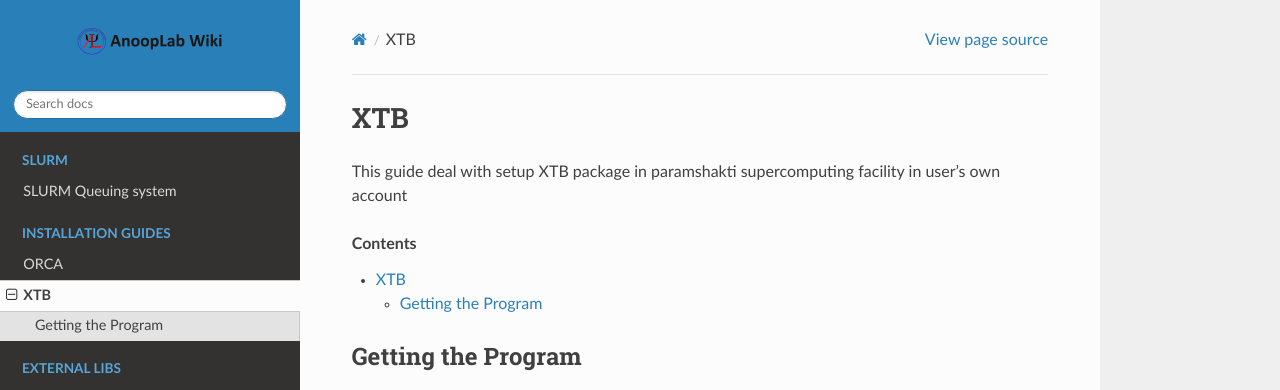
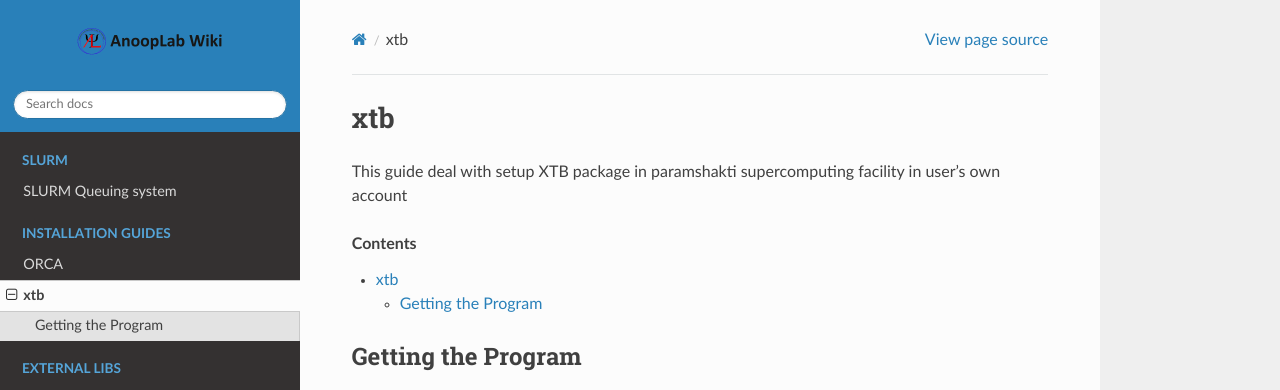
Before and after one commit to Saikat248/anooplab-docs, a Sphinx documentation site: the page built from docs/xtb/xtbsetup.rst, in a window 1280 px wide. Shown: the top 390 px of the page. Built offline with Sphinx 7.4.7 and the Read the Docs theme 2.0.0, drawn with Linux system fonts in a browser that asks for light colours.

Commit message:
small changes in xtb

```diff
--- a/docs/index.rst
+++ b/docs/index.rst
@@ -32,7 +32,7 @@ Currently we can offer help for these softwares
 - Gaussian
 - ORCA
 - Turbomole
-- XTB
+- xtb
 - `PyAR <https://github.com/anooplab/pyar>`_
 - Psi4
 - CFour
--- a/docs/xtb/xtbsetup.rst
+++ b/docs/xtb/xtbsetup.rst
@@ -1,7 +1,7 @@
 .. _xtbsetup:
 
 -----
-XTB
+xtb
 -----
 
 This guide deal with setup XTB package in
```
